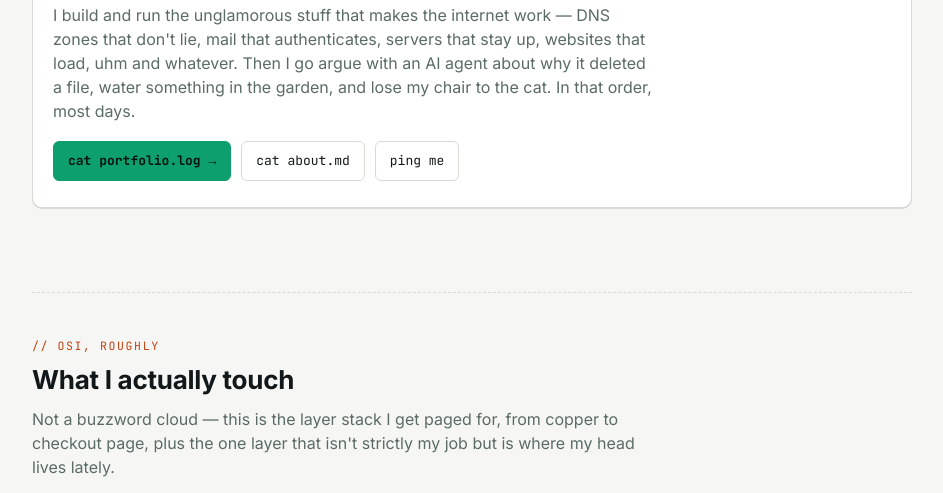
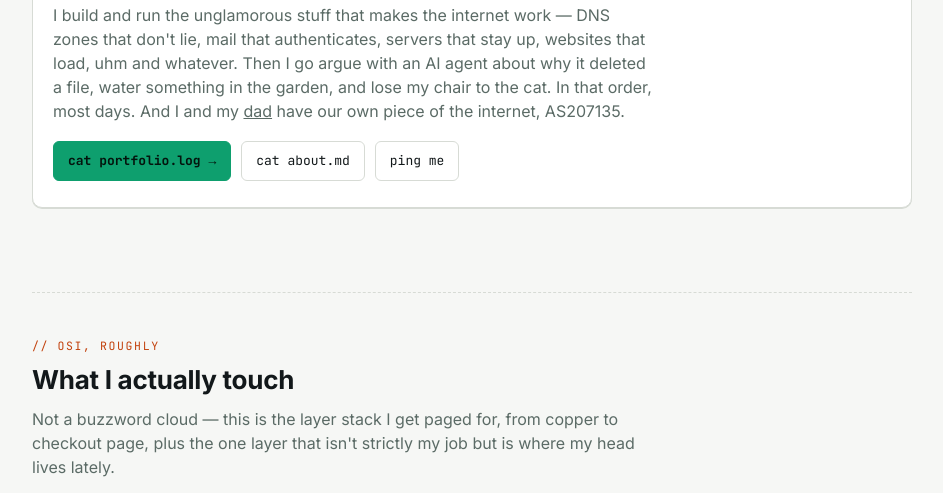
Before and after one commit to ngiotsas/ngiotsas.github.io, a plain HTML site: page index.html in a window 1280 px wide. Shown: the part 307-800 px from the top of the page, without its empty margins (168-1111 px from the left). Drawn offline with Linux system fonts and the light colour scheme.

Commit message:
Add AS207135 line to intro tagline

```diff
--- a/index.html
+++ b/index.html
@@ -25,7 +25,7 @@
         <div class="term-body">
           <p class="line"><span class="prompt">$</span> <span class="cmd">whois nick.dev</span></p>
           <h1>Nick Giotsas<span class="cursor"></span></h1>
-          <p class="tagline">I build and run the unglamorous stuff that makes the internet work — DNS zones that don't lie, mail that authenticates, servers that stay up, websites that load, uhm and whatever. Then I go argue with an AI agent about why it deleted a file, water something in the garden, and lose my chair to the cat. In that order, most days.</p>
+          <p class="tagline">I build and run the unglamorous stuff that makes the internet work — DNS zones that don't lie, mail that authenticates, servers that stay up, websites that load, uhm and whatever. Then I go argue with an AI agent about why it deleted a file, water something in the garden, and lose my chair to the cat. In that order, most days. And I and my <a href="https://v.giotsas.com" target="_blank" rel="noopener">dad</a> have our own piece of the internet, AS207135.</p>
           <div class="hero-actions">
             <a class="btn primary" href="work.html">cat portfolio.log →</a>
             <a class="btn ghost" href="about.html">cat about.md</a>
```
